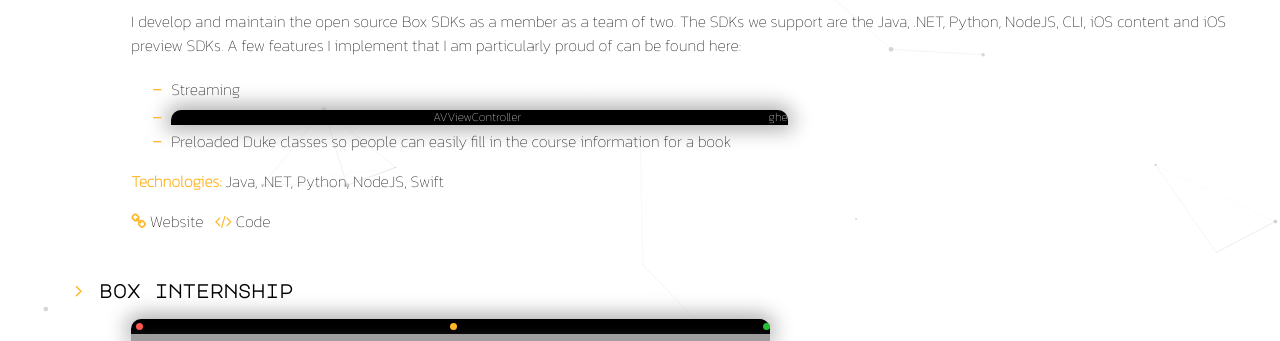
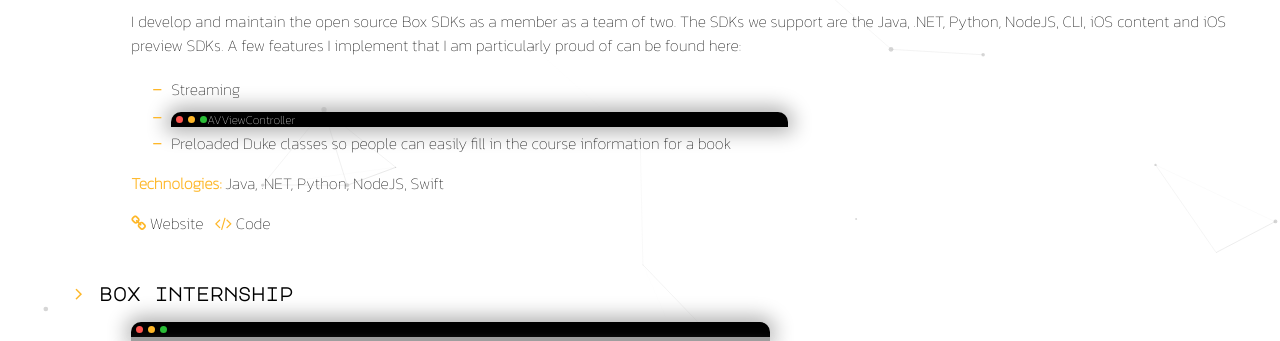
Before and after one commit to sujaygarlanka/sujaygarlanka, a PHP site: page /experience.html in a window 1280 px wide. Shown: the part 270-611 px from the top of the page. Run offline with PHP 8.4, Linux system fonts and the light colour scheme; grey boxes are pictures that could not be loaded.

Commit message:
fix mac title bars

```diff
--- a/css/styles.css
+++ b/css/styles.css
@@ -160,7 +160,7 @@ li::marker {
     background-color: #000000;
     border-radius: 10px 10px 0 0;
     align-items: center;
-    justify-content: space-between;
+    /* justify-content: space-between; */
     -webkit-box-shadow: 0 0 20px 5px var(--subtext-color);
     -moz-box-shadow: 0 0 20px 5px var(--subtext-color);
     box-shadow: 0 0 20px 5px var(--subtext-color);
--- a/experience.html
+++ b/experience.html
@@ -60,7 +60,7 @@
         }
 
         body .gist .gist-meta {
-            /* display: none; */
+            display: none;
             /* height: 10px; */
         }
 
@@ -99,14 +99,14 @@
                     <li class="no-bullet">
                         <div class="title-bar">
                             <!-- <div> -->
-                                <span>
+                            <!-- <span> -->
                                 <span class="dot dot-close"></span>
                                 <span class="dot dot-minimize"></span>
                                 <span class="dot dot-expand"></span>
-                            </span>
+                            <!-- </span> -->
                             <!-- </div> -->
                             <div class="title-bar-text" > AVViewController</div>
-                            <div class="title-bar-text" > ghe</div>
+                            <!-- <div class="title-bar-text" > ghe</div> -->
                         </div>
                         <script src="https://gist.github.com/sujaygarlanka/23eccf84c4376f03eacec2f4b0922b89.js"></script>
                     </li>
```
